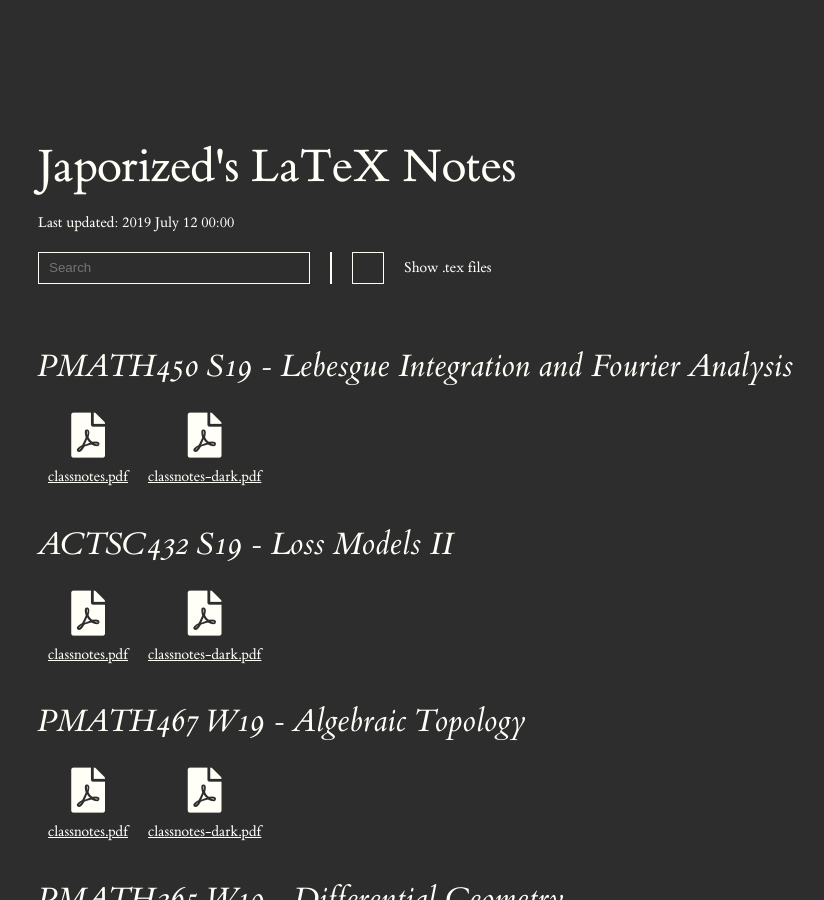
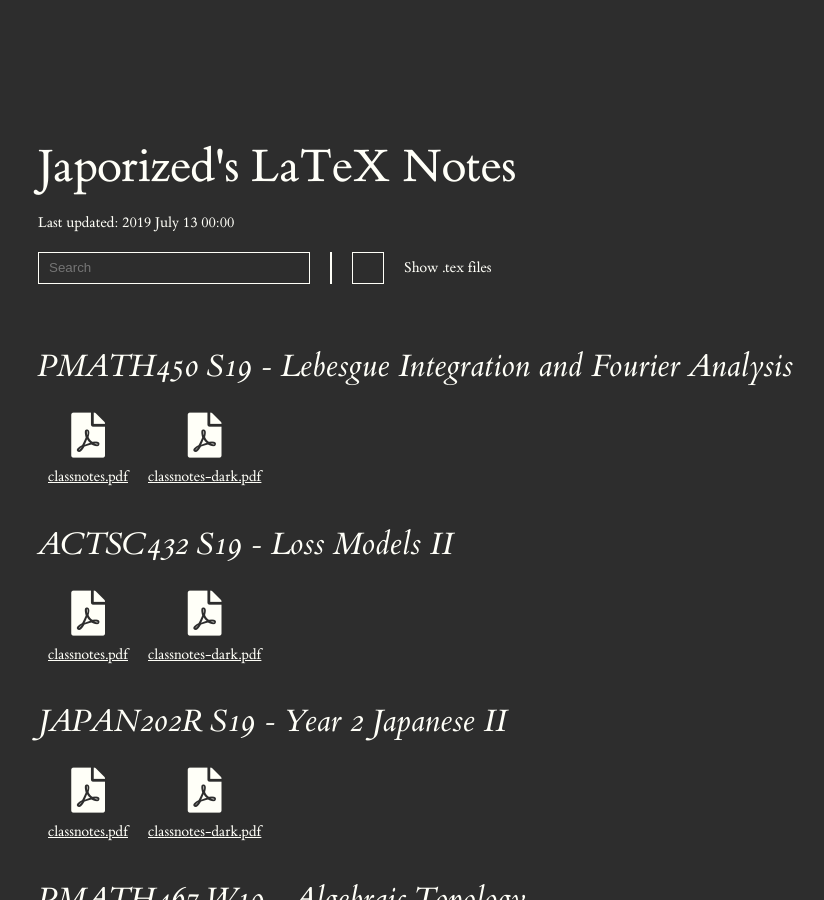
Before and after one commit to japorized/TeX_notes, a Jekyll site: the page built from index.md, in a window 1280 px wide and 900 px high. Shown: the whole window, without its empty margins (122-946 px from the left). Built offline with Jekyll 4.4.1, drawn with Linux system fonts in a browser that asks for light colours; nearby versions of some CDN libraries; some of the changed text lies outside the part shown.

Commit message:
pushing JAPAN202R to public

```diff
--- a/_data/files.yaml
+++ b/_data/files.yaml
@@ -7,6 +7,10 @@
   tex:
     - title: classnotes.tex
       src: /PMATH450/classnotes.tex
+  keywords: [
+    'PMATH450', 'Spring 2019', 'Lebesgue Integration', 'Fourier Analysis', 'PMATH',
+    'Lebesgue', 'Riemann', 'Dominating Convergence', 'Lebesgue Measure'
+  ]
 - title: ACTSC432 S19 - Loss Models II
   pdf:
     - title: classnotes.pdf
@@ -16,6 +20,15 @@
   tex:
     - title: classnotes.tex
       src: /ACTSC432/classnotes.tex
+- title: JAPAN202R S19 - Year 2 Japanese II
+  pdf:
+    - title: classnotes.pdf
+      src: /JAPAN202R/classnotes.pdf
+    - title: classnotes-dark.pdf
+      src: /JAPAN202R/classnotes-dark.pdf
+  tex:
+    - title: classnotes.tex
+      src: /JAPAN202R/classnotes.tex
 
 - title: PMATH467 W19 - Algebraic Topology
   pdf:
```
